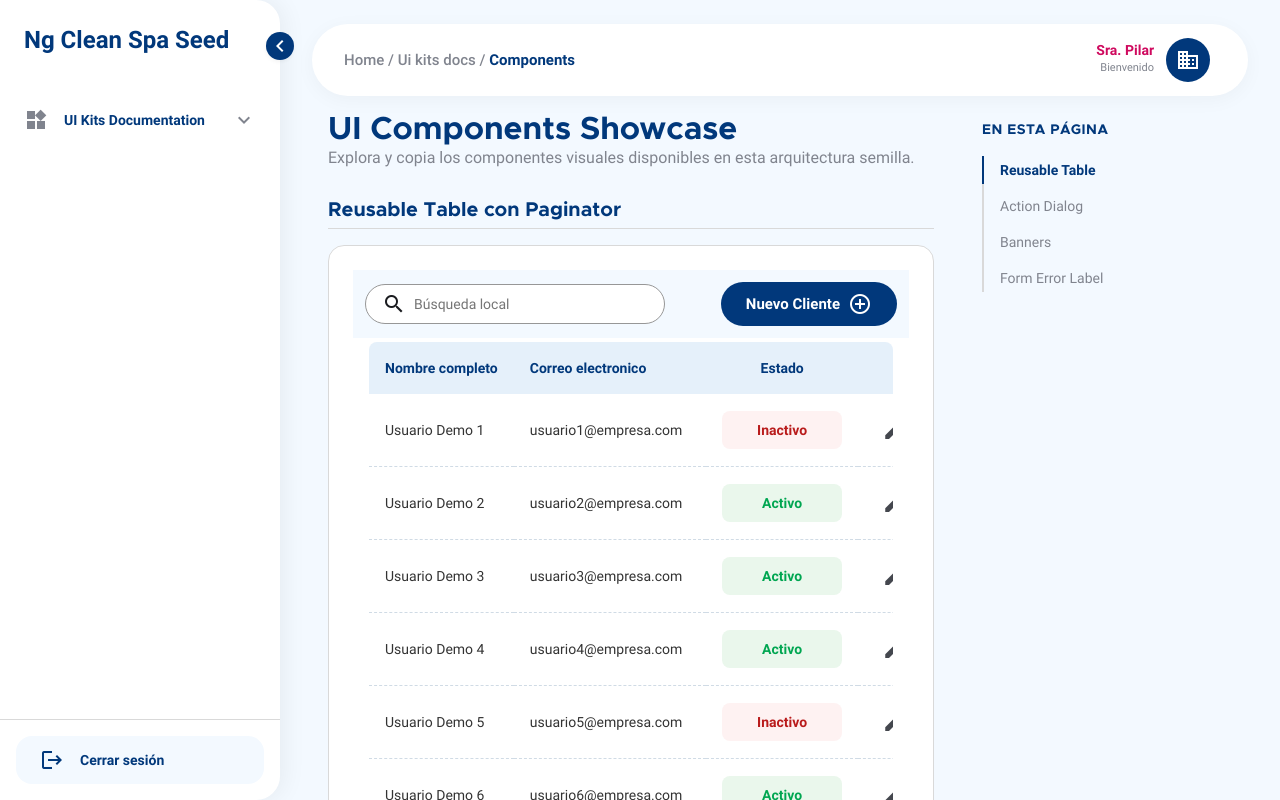
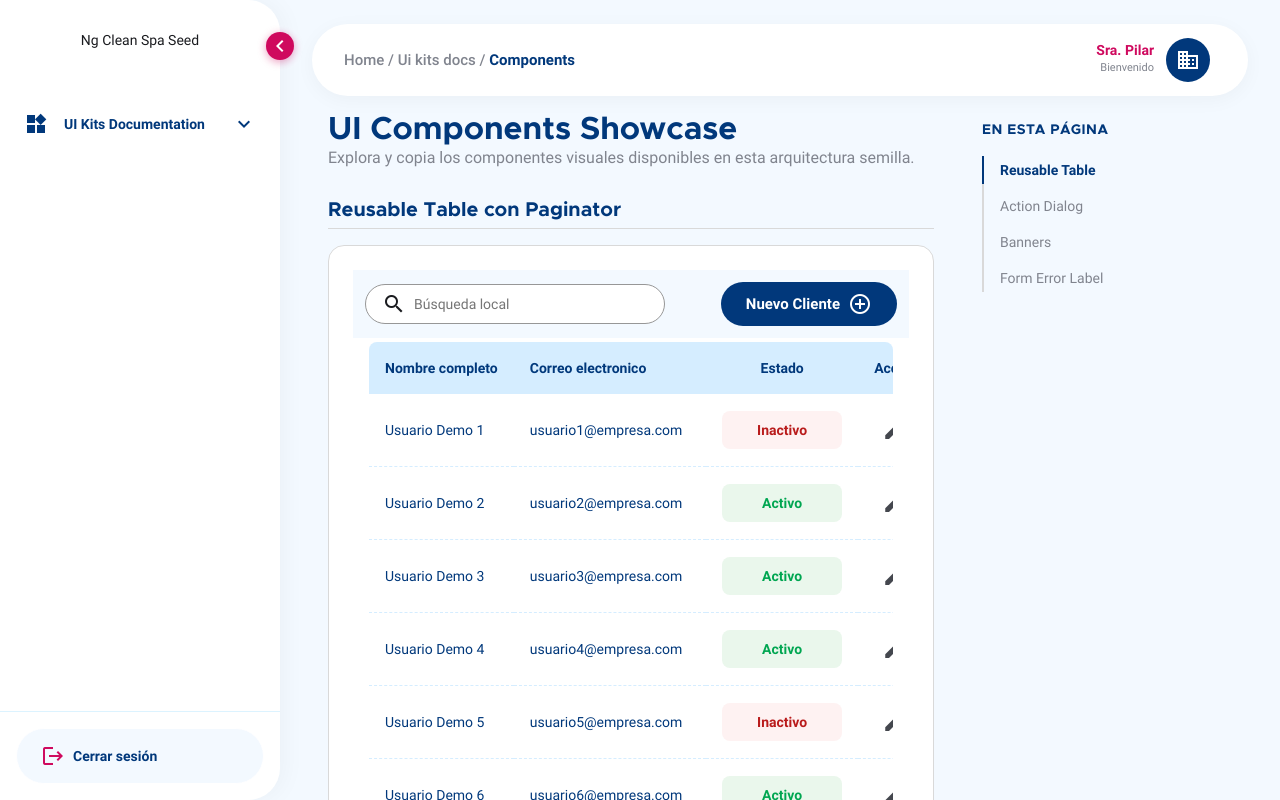
Before and after one commit to JonathanLara27/ng-clean-spa-seed, an Angular app: page /#/ui-kits-docs/components in a window 1280 px wide. Built offline with nearby package versions, Linux system fonts and the light colour scheme.

Commit message:
refactor(ui): aislar SCSS de Material y corregir renderizado de overlays

```diff
--- a/src/app/core/layout/sidebar/sidebar.scss
+++ b/src/app/core/layout/sidebar/sidebar.scss
@@ -1,20 +1,39 @@
-// 📦 TOKENS LOCALES DEL SIDEBAR (Se alimentan de los globales)
+// 📦 TOKENS LOCALES DEL SIDEBAR (Alineados al diseño real de Figma)
 :host {
+  // 📏 Dimensiones
   --sb-width-expanded: 280px;
   --sb-width-collapsed: 80px;
+  --sb-item-height: 56px; // Aumenté un poco la altura para dar respiro como en el diseño
+  --sb-icon-size: 24px;
+
+  // 🌟 Bordes y Sombras
+  --sb-border-radius: 0 32px 32px 0; // El borde del diseño es más redondeado
+  --sb-btn-radius: var(--rs-radius-md, 12px);
+  --sb-shadow-main: 4px 0 24px rgba(0, 0, 0, 0.04);
+  --sb-border-color: var(--rs-blue-100, #DCF3FF); // Líneas separadoras celestes muy claritas
+
+  // 🎨 Colores de Fondo
   --sb-bg: var(--rs-white, #ffffff);
-  --sb-text: var(--rs-title-color, #01387b);
+  --sb-bg-submenu: var(--rs-white, #ffffff); // El diseño muestra fondo blanco, no gris
+
+  // 🖋️ Colores de Texto e Iconos (Estado Normal)
+  --sb-text: var(--rs-blue-900, #01387B); // Azul oscuro
   --sb-text-muted: var(--rs-text-secondary, #64748b);
-  --sb-active-bg: var(--rs-page-bg, #f3f9ff);
-  --sb-active-indicator: var(--rs-color-primary, #cc1d23);
+  --sb-icon-color: var(--rs-blue-900, #01387B); // Los iconos por defecto son azul oscuro
+
+  // 🚥 Estados Activos (Corrección de UX/UI)
+  --sb-text-active: var(--rs-blue-500, #0094E2); // Texto/Icono Menú Padre Activo
+  --sb-subtext-active: var(--rs-blue-900, #01387B); // Texto/Icono Submenú Activo
+  --sb-bg-sublink-active: var(--rs-magenta-50, #FFEBF4); // Fondo Submenú Activo
+  --sb-indicator: var(--rs-magenta-500, #CF095E); // Barra lateral Magenta
+
+  // 🔥 Botón Toggle (Magenta con iconos blancos)
+  --sb-toggle-bg: var(--rs-magenta-500, #CF095E);
+  --sb-toggle-text: var(--rs-white, #ffffff);
+
+  // ⏱️ Animaciones
   --sb-transition: 0.3s cubic-bezier(0.4, 0, 0.2, 1);
-  --sb-item-height: 48px;
-
-  // 🌟 NUEVO: Token de sombra lateral suave pero definida
-  --sb-shadow: 4px 0 24px rgba(0, 0, 0, 0.06);
-
-  // 🌟 FIX: 0 (Sup-Izq) | 24px (Sup-Der) | 24px (Inf-Der) | 0 (Inf-Izq)
-  --sb-border-radius: 0 24px 24px 0;
+  --sb-transition-submenu: 0.4s cubic-bezier(0.25, 0.8, 0.25, 1);
 }
 
 .sidebar {
@@ -25,13 +44,10 @@
   height: 100vh;
   background-color: var(--sb-bg);
   border-radius: var(--sb-border-radius);
-
-  // 🔥 Reemplazamos el borde por la sombra
   border-right: none;
-  box-shadow: var(--sb-shadow);
-
+  box-shadow: var(--sb-shadow-main);
   transition: width var(--sb-transition);
-  z-index: 100; // Crucial para que la sombra se proyecte sobre el main content
+  z-index: 100;
 
   &__toggle-btn {
     position: absolute;
@@ -40,14 +56,14 @@
     width: 28px;
     height: 28px;
     border-radius: 50%;
-    background-color: var(--rs-color-primary, #cc1d23);
-    color: white;
+    background-color: var(--sb-toggle-bg);
+    color: var(--sb-toggle-text);
     border: none;
     display: flex;
     align-items: center;
     justify-content: center;
     cursor: pointer;
-    box-shadow: var(--rs-shadow-sm);
+    box-shadow: 0 2px 8px rgba(207, 9, 94, 0.4); // Sombra del mismo tono magenta
     z-index: 10;
     transition: transform 0.2s ease;
 
@@ -57,25 +73,25 @@
   }
 
   &__header {
-    height: 80px;
     display: flex;
     align-items: center;
-    padding: 0 24px;
-    overflow: hidden;
+    justify-content: center;
+    padding: 24px 16px;
+    min-height: 80px;
   }
 
   &__logo-container {
     display: flex;
     align-items: center;
-    gap: 12px;
-    min-width: 200px; // Evita que el texto colapse feo
-  }
+    justify-content: center;
+    width: 100%;
 
-  &__logo-text {
-    font-size: 24px;
-    font-weight: 800;
-    color: var(--sb-text);
-    transition: opacity var(--sb-transition);
+    img {
+      width: 100%;
+      max-width: 160px;
+      height: auto;
+      object-fit: contain;
+    }
   }
 
   &__nav {
@@ -84,22 +100,32 @@
     overflow-x: hidden;
     padding: 16px 0;
 
-    // Ocultar scrollbar por estética
-    &::-webkit-scrollbar {
-      width: 4px;
-    }
+    // &::-webkit-scrollbar {
+    //   width: 4px;
+    // }
 
-    &::-webkit-scrollbar-thumb {
-      background: var(--rs-border-medium);
-      border-radius: 4px;
-    }
+    // &::-webkit-scrollbar-thumb {
+    //   background: var(--sb-scrollbar-thumb);
+    //   border-radius: 4px;
+    // }
   }
 
-  &__menu,
-  &__submenu {
+  &__menu {
     list-style: none;
     margin: 0;
     padding: 0;
+
+  }
+
+  &__submenu {
+    background-color: var(--sb-bg-submenu);
+    height: 0;
+    overflow: hidden;
+    transition: height var(--sb-transition);
+
+    &--open {
+      height: calc(var(--child-count, 0) * var(--sb-item-height));
+    }
   }
 
   &__link,
@@ -109,6 +135,7 @@
     height: var(--sb-item-height);
     padding: 0 24px;
     color: var(--sb-text);
+    border-bottom: 1px dashed var(--sb-border-color); // Las líneas punteadas celestes
     text-decoration: none;
     font-weight: 600;
     font-size: 14px;
@@ -121,7 +148,7 @@
     white-space: nowrap;
 
     &:hover {
-      background-color: var(--sb-active-bg);
+      background-color: var(--rs-blue-50, #F3F9FF);
     }
   }
 
@@ -129,13 +156,13 @@
     display: flex;
     align-items: center;
     justify-content: center;
-    width: 24px; // 🔥 Ancho fijo
-    height: 24px; // 🔥 Alto fijo
-    min-width: 24px;
+    width: var(--sb-icon-size);
+    height: var(--sb-icon-size);
+    min-width: var(--sb-icon-size);
     margin-right: 16px;
-    color: var(--sb-text-muted);
+    color: var(--sb-icon-color);
     transition: all 0.2s ease;
-    flex-shrink: 0; // 🔥 PROHÍBE que Flexbox aplaste el icono
+    flex-shrink: 0;
   }
 
   &__label {
@@ -146,15 +173,16 @@
 
   &__arrow {
     transition: transform 0.3s ease;
-    color: var(--sb-text-muted);
+    color: var(--sb-icon-color);
 
     &--open {
       transform: rotate(180deg);
+      color: var(--rs-magenta-500, #CF095E);
     }
   }
 
   &__submenu {
-    background-color: #fafafa;
+    background-color: var(--sb-bg-submenu);
     overflow: hidden;
     transition: height var(--sb-transition);
   }
@@ -173,61 +201,91 @@
     white-space: nowrap;
     transition: all 0.2s;
 
-    &:hover {
-      color: var(--sb-text);
-      font-weight: 600;
+    .sidebar__icon {
+      color: var(--sb-text-muted); // Icono normal hereda color
     }
 
-    // 🔥 El estilo idéntico a tu referencia para el submenú
+    &:hover {
+      color: var(--sb-text); // Azul oscuro al hacer hover
+      font-weight: 600;
+
+      .sidebar__icon {
+        color: var(--sb-text);
+      }
+    }
+
     &--active {
-      color: var(--rs-color-primary, #cc1d23);
+      color: var(--sb-subtext-active); // #01387B
       font-weight: 600;
-      // Usamos rgba para darle ese fondo rojizo casi transparente
-      background-color: rgba(204, 29, 35, 0.08);
+      background-color: var(--sb-bg-sublink-active); // #FFEBF4
+
+      .sidebar__icon {
+        color: var(--sb-subtext-active); // #01387B
+      }
     }
   }
 
-  // Estado Activo Nivel 1
-  &__link--active,
+  // =========================================
+  // ESTADOS DEL MENÚ PADRE
+  // =========================================
+  // 1. Estado "Solo Abierto" (No es la ruta activa)
+  // Debe ir PRIMERO para que tenga menor prioridad
   &__link--open {
     color: var(--sb-text);
-    background-color: var(--sb-active-bg);
+
+    .sidebar__icon {
+      color: var(--sb-text);
+    }
+
+    .sidebar__arrow {
+      color: var(--sb-indicator);
+    }
+  }
+
+  // 2. Estado "Activo" (Es el padre de la ruta actual)
+  // Debe ir DESPUÉS para que sobreescriba a --open si ambas existen
+  &__link--active {
+    // Usamos !important en el color para ganar la batalla contra --open
+    color: var(--sb-text-active) !important;
+    background-color: var(--sb-bg-active);
 
     .sidebar__icon,
     .sidebar__arrow {
-      color: var(--rs-color-primary, #cc1d23);
+      color: var(--sb-text-active) !important;
     }
 
-    // La barrita lateral izquierda
+    // La barrita lateral izquierda Magenta
     &::before {
       content: '';
       position: absolute;
       left: 0;
-      top: 0;
-      bottom: 0;
+      top: 10%;
+      bottom: 10%;
       width: 4px;
-      background-color: var(--rs-color-primary, #cc1d23);
+      background-color: var(--sb-indicator);
       border-radius: 0 4px 4px 0;
-    }
-
-    // Fondo solo si es un enlace directo sin hijos
-    &__link--active {
-      background-color: var(--sb-active-bg);
     }
   }
 
+  // =========================================
+  // BOTÓN CERRAR SESIÓN
+  // =========================================
+
   &__footer {
     padding: 16px;
-    border-top: 1px solid var(--rs-border-light, #e2e8f0);
+    border-top: 1px solid var(--sb-border-color);
   }
 
   &__logout-btn {
-    border-radius: var(--rs-radius-md, 12px);
-    background-color: var(--sb-active-bg);
-    color: var(--rs-color-primary, #cc1d23);
+    border-radius: 50px; // Botón súper redondeado (píldora)
+    background-color: var(--rs-blue-50, #F3F9FF); // Fondo celeste clarito
+    color: var(--sb-text); // Texto azul oscuro
+    justify-content: center; // Texto centrado
+    border: 1px solid var(--sb-bg);
 
     .sidebar__icon {
-      color: inherit;
+      color: var(--rs-magenta-500, #CF095E); // Icono de logout magenta
+      margin-right: 8px; // Más pegado al texto
     }
 
     &:hover {
@@ -235,9 +293,9 @@
     }
   }
 
-  /* =========================================
-     ESTADO COLAPSADO
-     ========================================= */
+  // =========================================
+  // ESTADO COLAPSADO
+  // =========================================
   &--collapsed {
     width: var(--sb-width-collapsed);
 
@@ -245,10 +303,10 @@
     .sidebar__label,
     .sidebar__arrow {
       opacity: 0;
-      width: 0; // 🔥 Quita el espacio físico del texto
-      overflow: hidden; // 🔥 Oculta lo que desborde
-      visibility: hidden; // 🔥 Evita clics fantasma
-      flex-grow: 0; // Evita que intente expandirse
+      width: 0;
+      overflow: hidden;
+      visibility: hidden;
+      flex-grow: 0;
     }
 
     .sidebar__link {
@@ -259,16 +317,16 @@
     .sidebar__logout-btn {
       padding: 0;
       justify-content: center;
-      width: 48px; // Hace que el botón sea un cuadrado perfecto
-      margin: 0 auto; // Lo centra en el espacio disponible
+      width: 48px;
+      margin: 0 auto;
     }
 
     .sidebar__icon {
-      margin-right: 0; // Al quitar el margen, el icono se centra perfecto
+      margin-right: 0;
     }
 
     .sidebar__submenu {
-      height: 0 !important; // Fuerza el cierre al colapsar
+      grid-template-rows: 0fr !important;
     }
   }
 }
--- a/src/app/features/history/presentation/components/history-dialog/history-dialog.ts
+++ b/src/app/features/history/presentation/components/history-dialog/history-dialog.ts
@@ -31,6 +31,11 @@ export interface HistoryDialogData {
     HistoryDialogService
   ],
   templateUrl: './history-dialog.html',
+  styles: [
+    `
+      @use 'styles/vendors/tabs-material';
+    `
+  ],
 })
 export class HistoryDialog {
 
--- a/src/app/shared/components/custom-date-picker/custom-date-picker.ts
+++ b/src/app/shared/components/custom-date-picker/custom-date-picker.ts
@@ -1,11 +1,11 @@
 import { Component, input } from '@angular/core';
 import { MatDatepickerIntl, MatDatepickerModule } from '@angular/material/datepicker';
 import { NgClass } from '@angular/common';
-import { CustomDatepickerIntl } from '../../../core/providers/custom-datepicker-intl';
 import { FormField } from '@angular/forms/signals';
-import { InputStatusDirective } from '../../../core/directives/input-status.directive';
 import { DateAdapter, MAT_DATE_FORMATS } from '@angular/material/core';
 import { CustomDateAdapter, CUSTOM_DATE_FORMATS } from '../../../core/providers/custom-date-adapter';
+import { CustomDatepickerIntl } from '../../../core/providers/custom-datepicker-intl';
+import { InputStatusDirective } from '../../directives/input-status.directive';
 
 @Component({
   selector: 'app-custom-date-picker',
--- a/src/app/shared/components/custom-select-filter/custom-select-filter.ts
+++ b/src/app/shared/components/custom-select-filter/custom-select-filter.ts
@@ -1,4 +1,4 @@
-import { Component, input, output, computed } from '@angular/core';
+import { Component, input, output, computed, ViewEncapsulation } from '@angular/core';
 import { NgClass } from '@angular/common';
 import { MatSelectModule, MatSelectChange } from '@angular/material/select';
 
@@ -41,11 +41,13 @@ export type SelectFilterValue = string | number | boolean | null | string[] | nu
         </mat-select>
     `,
     styles: [`
+        @use 'styles/vendors/select-material';
         :host { display: block; width: 100%; }
         .form-control { display: flex; align-items: center; background-image: none !important; }
         .mat-mdc-select-trigger { width: 100%; display: flex; align-items: center; justify-content: space-between; height: 100%; }
         .mat-mdc-select-value { max-width: 100%; overflow: hidden; text-overflow: ellipsis; white-space: nowrap; }
-    `]
+    `],
+    encapsulation: ViewEncapsulation.None
 })
 export class CustomSelectFilter {
     // ==========================================
--- a/src/app/shared/components/reusable-table/reusable-table.scss
+++ b/src/app/shared/components/reusable-table/reusable-table.scss
@@ -3,23 +3,21 @@
 // 🎨 DEFINICIÓN DE VARIABLES (API de Estilos del Componente)
 :host {
   // Colores Base
-  --rs-table-bg: #ffffff;
-  --rs-table-text-main: #333333;
-  --rs-table-text-muted: #888888;
-  --rs-table-text-light: #666666;
+  --rs-table-bg: var(--rs-white);
+  --rs-table-text-main: var(--rs-blue-900);
+  --rs-table-text-muted: var(--rs-text-neutral);
+  --rs-table-text-light: var(--rs-blue-200);
 
   // Headers
-  --rs-table-header-bg: #e5f0fa;
-  --rs-table-header-text: #01387b;
+  --rs-table-header-bg: var(--rs-blue-200);
+  --rs-table-header-text: var(--rs-blue-900);
 
   // Bordes
-  --rs-table-border-color: #d0dbe5;
+  --rs-table-border-color: var(--rs-blue-200);
 
   // Acciones (Rojos corporativos)
-  --rs-table-action-main: #cc1d23;
-  --rs-table-action-bg-light: #ffebee;
-
-  --rs-table-header-bg: #e5f0fa;
+  --rs-table-action-main: var(--rs-magenta-500);
+  --rs-table-action-bg-light: var(--rs-magenta-50);
 
   // 🆕 Nueva variable para controlar si es línea sólida o punteada
   --rs-table-border-style: dashed;
@@ -32,9 +30,7 @@
   overflow-x: auto;
   border-radius: 8px;
   background: var(--rs-table-bg);
-
-  overflow-y: auto;
-  @include custom-scrollbar(6px, transparent, var(--rs-title-color));
+  --rs-scrollbar-thumb: var(--rs-blue-500);
 
   // Evitamos scroll y clics indeseados mientras carga
   &.table-loading {
@@ -98,6 +94,25 @@
       }
     }
 
+    .cell-tags {
+      display: flex;
+      flex-direction: row;
+      flex-wrap: wrap;
+      align-items: center;
+      gap: 6px;
+
+      .tag-item {
+        /* 🎨 Estilo Tag/Etiqueta neutra */
+        background-color: #F1F5F9; /* Gris muy sutil o variable de tu tema */
+        color: var(--rs-table-text-main); /* Texto oscuro para contraste */
+        font-size: 16x;
+        font-weight: 500;
+        padding: 2px 8px;
+        border-radius: 6px;
+        white-space: nowrap; /* Evita que el texto de un tag se parta a la mitad */
+      }
+    }
+
     // 🏷️ Lógica de Badges, ahora en badges.scss
     // .status-badge {
     //   display: inline-flex; // Usamos flex para centrar el texto dentro
@@ -119,11 +134,11 @@
 
     // 🛠️ Celda Principal
     .actions-header {
-      text-align: center;
+      text-align: left;
     }
 
     .actions-cell {
-      text-align: center;
+      text-align: left;
       vertical-align: middle;
 
       // 🔥 ESTADO INYECTADO: Flecha arriba, pero todos los botones debajo en una Sola Fila
@@ -141,8 +156,8 @@
     .actions-wrapper {
       display: flex;
       flex-direction: column; // 🔥 LA FLECHA SIEMPRE ESTARÁ ARRIBA
-      align-items: center;
-      justify-content: center;
+      align-items: flex-start;
+      justify-content: flex-start;
       gap: 8px;
 
       // 🔽 Botón "Mostrar más" (La flecha)
@@ -177,9 +192,9 @@
         // 🔥 LA MAGIA: Toma la variable, si no existe, usa 2 por defecto
         grid-template-columns: repeat(var(--action-grid-cols, 2), max-content);
         gap: 8px 12px;
-        justify-content: center;
+        justify-content: start;
         align-items: center;
-        justify-items: center;
+        justify-items: start;
       }
 
       // 🖼️ Iconos SVG
@@ -187,14 +202,35 @@
         width: 24px;
         height: 24px;
         object-fit: contain;
+        // Nota: Si usas <img>, no puedes cambiarle el color con CSS.
+        // Si necesitas que los SVG cambien de color al hacer hover,
+        // lo ideal es registrarlos en el MatIconRegistry y usar <mat-icon svgIcon="tu-icono"></mat-icon>
       }
 
       // 🔠 Botones de texto (stroked-button)
       .text-action-btn {
-        border-color: var(--rs-table-action-main);
-        color: var(--rs-table-action-main);
+        border-color: var(--rs-table-action-main) !important;
+        color: var(--rs-table-action-main) !important;
         border-radius: 6px;
         white-space: nowrap;
+      }
+
+      // 🔘 Botones de ícono (Base)
+      .icon-action-btn {
+        color: var(--rs-table-action-main) !important; // Color magenta corporativo por defecto
+
+        // Clases dinámicas para colores específicos (las inyectas desde actionClass)
+        &.action-edit {
+          color: var(--rs-blue-500) !important; // Azul para editar
+        }
+
+        &.action-delete {
+          color: var(--rs-error-color, #ef4444) !important; // Rojo puro para eliminar
+        }
+
+        &.action-success {
+          color: var(--rs-success-color, #22c55e) !important; // Verde para aprobar/reactivar
+        }
       }
     }
 
@@ -216,14 +252,6 @@
     opacity: 1;
     transform: translateY(0);
   }
-}
-
-// 🌐 Estilos Globales (Fuera de la tabla para afectar al mat-menu)
-::ng-deep .custom-svg-icon-menu {
-  width: 24px;
-  height: 24px;
-  margin-right: 16px;
-  vertical-align: middle;
 }
 
 .loading-overlay {
--- a/src/styles/components/_index.scss
+++ b/src/styles/components/_index.scss
@@ -3,5 +3,4 @@
 @forward './buttons';
 @forward './cards';
 @forward './dialog';
-@forward './snackbar';
 @forward './forms';
--- a/src/styles/main.scss
+++ b/src/styles/main.scss
@@ -9,7 +9,7 @@
 @use 'layout';
 
 @use 'themes/material-theme';
-@use 'vendors';
+// @use 'vendors';
 
 // @use 'components/snackbar';
 // @use 'components/banner';
--- a/src/styles/vendors/_index.scss
+++ b/src/styles/vendors/_index.scss
@@ -1,2 +1,3 @@
-@forward './select-material';
-@forward './tabs-material';
+// @forward './select-material';
+// @forward './tabs-material';
+// Solo se importan directamente en los componentes para optimizar al maximo la carga inicial
```
Also changed, not shown: angular.json (+8 -1 lines), src/app/shared/components/custom-select/custom-select.ts (+5 -8 lines), src/app/shared/components/custom-snackbar/custom-snackbar.scss (+41 -0 lines), src/styles/components/_snackbar.scss (deleted, +0 -45 lines).
